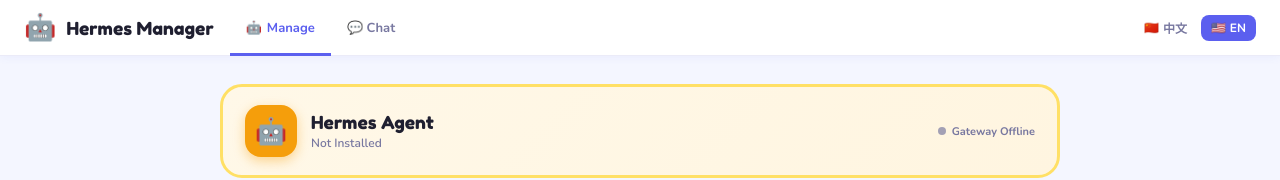
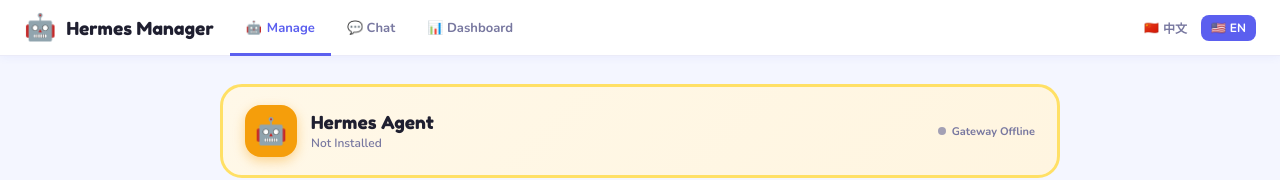
Before and after one commit to laputancnai-png/HermesHelper, a React (Vite) app: page / in a window 1280 px wide. Shown: the top 180 px of the page. Built offline with nearby package versions, Linux system fonts and the light colour scheme.

Commit message:
feat: add Dashboard tab to nav; wire up DashboardPage and i18n

```diff
--- a/src/App.tsx
+++ b/src/App.tsx
@@ -8,6 +8,7 @@ import { InstallPanel } from "./features/install/InstallPanel";
 import { ModelPanel } from "./features/model/ModelPanel";
 import { MigratePanel } from "./features/migrate/MigratePanel";
 import { ChatPage } from "./features/chat/ChatPage";
+import { DashboardPage } from "./features/dashboard/DashboardPage";
 
 const LANGS = [
   { code: "zh" as const, label: "中文", flag: "🇨🇳" },
@@ -66,11 +67,12 @@ function Toast() {
 
 function AppInner() {
   const { t } = useLang();
-  const [page, setPage] = useState<"manage" | "chat">("manage");
+  const [page, setPage] = useState<"manage" | "chat" | "dashboard">("manage");
 
   const NAV_TABS = [
-    { id: "manage" as const, label: t.nav.manage, emoji: "🤖" },
-    { id: "chat"   as const, label: t.nav.chat,   emoji: "" },
+    { id: "manage"    as const, label: t.nav.manage,    emoji: "🤖" },
+    { id: "chat"      as const, label: t.nav.chat,      emoji: ""   },
+    { id: "dashboard" as const, label: t.nav.dashboard, emoji: ""   },
   ];
 
   return (
@@ -140,6 +142,7 @@ function AppInner() {
           </>
         )}
         {page === "chat" && <ChatPage />}
+        {page === "dashboard" && <DashboardPage />}
       </main>
 
       <Toast />
--- a/src/i18n.tsx
+++ b/src/i18n.tsx
@@ -3,7 +3,7 @@ import { createContext, useContext, useState, ReactNode } from "react";
 
 const ZH = {
   app: { brand: "Hermes Manager", tagline: "Hermes AI 助手管理器" },
-  nav: { lang: "语言", manage: "管理", chat: "💬 聊天" },
+  nav: { lang: "语言", manage: "管理", chat: "💬 聊天", dashboard: "📊 Dashboard" },
   status: {
     installed: "已安装", notInstalled: "未安装",
     running: "运行中", stopped: "已停止",
@@ -59,11 +59,18 @@ const ZH = {
     error: "发送失败",
     cleared: "已开始新对话",
   },
+  dashboard: {
+    loading: "正在启动 Dashboard...",
+    loadingHint: "Hermes Dashboard 正在初始化",
+    timeout: "Dashboard 启动超时",
+    timeoutHint: "请检查 Hermes 是否已正确安装",
+    retry: "重试",
+  },
 };
 
 const EN: typeof ZH = {
   app: { brand: "Hermes Manager", tagline: "Hermes AI Agent Manager" },
-  nav: { lang: "Language", manage: "Manage", chat: "💬 Chat" },
+  nav: { lang: "Language", manage: "Manage", chat: "💬 Chat", dashboard: "📊 Dashboard" },
   status: {
     installed: "Installed", notInstalled: "Not Installed",
     running: "Running", stopped: "Stopped",
@@ -119,6 +126,13 @@ const EN: typeof ZH = {
     error: "Send failed",
     cleared: "New conversation started",
   },
+  dashboard: {
+    loading: "Starting Dashboard...",
+    loadingHint: "Hermes Dashboard is initializing",
+    timeout: "Dashboard timed out",
+    timeoutHint: "Please check that Hermes is installed correctly",
+    retry: "Retry",
+  },
 };
 
 const TRANSLATIONS = { zh: ZH, en: EN } as const;
```
